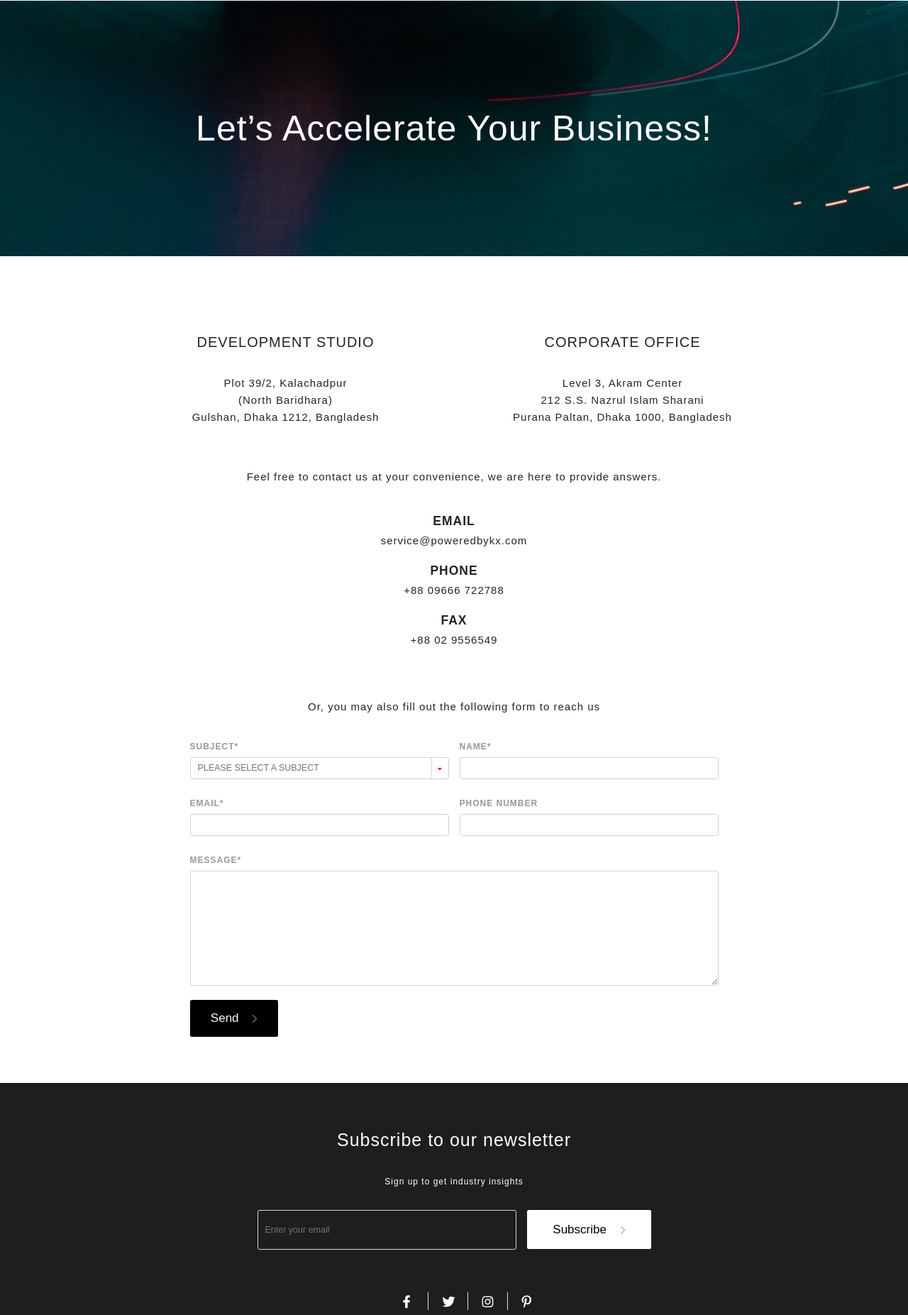
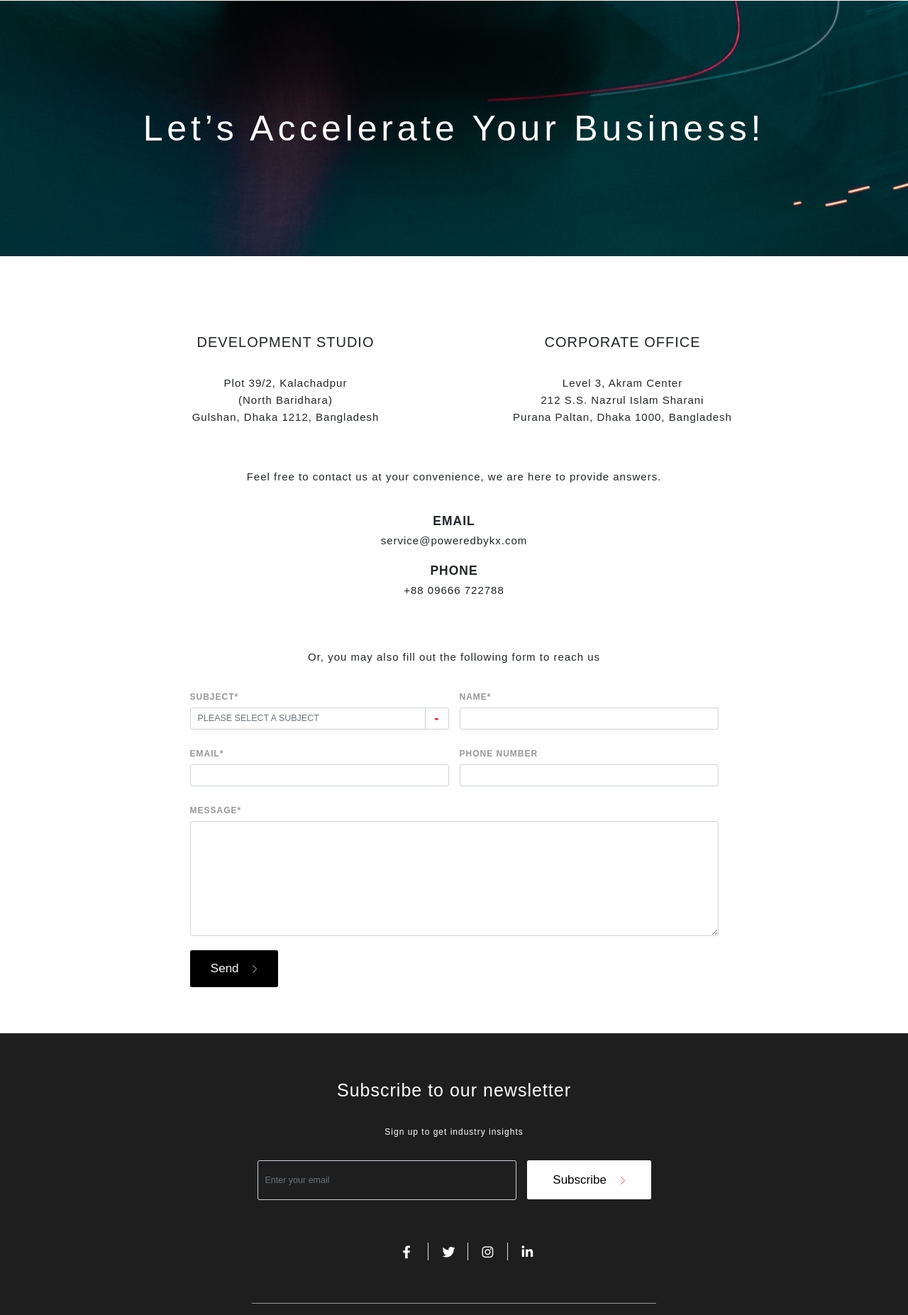
Before and after one commit to anis-intelli/kx, a PHP site: page / in a window 1280 px wide. Shown: the part 1387-3240 px from the top of the page at 71% size. Run offline with PHP 8.4, Linux system fonts and the light colour scheme.

Commit message:
fix font spacing

```diff
--- a/assets/css/style.css
+++ b/assets/css/style.css
@@ -41,6 +41,9 @@ img {
     img {
         width: auto;
     }
+    .logo-wrapper img {
+        min-height: 1.8rem;
+    }
 }
 
 /* All Common CSS  */
@@ -57,7 +60,7 @@ img {
 .heading {
     font-size: 5rem;
     line-height: 1.6;
-    letter-spacing: 0.1rem;
+    letter-spacing: 0.58rem;
 }
 .sub-heading {
     font-size: 3rem;
@@ -136,6 +139,7 @@ img {
 /* hero section  */
 .carousel-heading{
     font-size: 3rem;
+    letter-spacing: .3rem;
 }
 .carousel-caption {
     transform: translateY(-50%);
@@ -175,9 +179,10 @@ img {
     }
     .carousel-heading{
         font-size: 1.3rem;
+        letter-spacing: .13rem;
     }
     .carousel-caption {
-        top: 58%;
+        top: 56%;
     }
 }
 
@@ -265,6 +270,9 @@ img {
 .input-group-text {
     background-color: var(--white);
 }
+.squre-input-grp-text {
+    padding: .375rem 1.2rem;
+}
 @media only screen and (max-width: 992px) {
     .heading-wrapper .heading {
         font-size: 4rem;
@@ -317,7 +325,7 @@ img {
 }
 #footer a {
     color: var(--gray);
-    font-size: 1.2rem;
+    font-size: 1.3rem;
 }
 .footer-menu ul li {
     padding-bottom: 1.9rem;
--- a/index.html
+++ b/index.html
@@ -58,7 +58,7 @@
                 <li class="list-inline-item">
                   <a href="javascript:void">
                     <div class="social-icon bg_black icon_circle">
-                      <i class="fab fa-pinterest-p text-white"></i></div
+                      <i class="fab fa-linkedin-in text-white"></i></div
                   ></a>
                 </li>
               </ul>
@@ -134,10 +134,17 @@
       <div class="container">
         <div class="row pb-5 mx-5 mx-sm-0 gx-5 gx-sm-0">
           <div class="col-12 col-sm-10 col-lg-8 mx-auto">
-            <h2 class="title pb-3">
+            <!-- desktop view  -->
+            <h2 class="title pb-3 d-none d-sm-block">
               The ‘K’ of <strong>KX</strong> refers to <strong>Kinetic Motion</strong>  and ‘X’ is for <strong>Multiplication</strong>.
              <br> We stand for speed and agility that we aspire to power your businesses
              <br>with through integrated tech & logistics frameworks.
+            </h2>
+            <!-- for mobile view  -->
+            <h2 class="title pb-3 d-block d-sm-none">
+              The ‘K’ of <strong>KX</strong> refers to <strong>Kinetic Motion</strong>  and ‘X’ is for <strong>Multiplication</strong>.
+              We stand for speed and agility that we aspire to power your businesses
+             with through integrated tech & logistics frameworks.
             </h2>
           </div>
         </div>
@@ -242,10 +249,6 @@
             <h3 class="text-bold text-uppercase pb-2">PHONE</h3>
             <p>+88 09666 722788</p>
           </div>
-          <div class="col-12 pt-3 pb-3">
-            <h3 class="text-bold text-uppercase pb-2">FAX</h3>
-            <p>+88 02 9556549</p>
-          </div>
         </div>
         <!-- contact details end  -->
         <!-- contact form  -->
@@ -267,7 +270,7 @@
                     aria-label=""
                     aria-describedby="basic-addon2"
                   />
-                  <span class="input-group-text" id="basic-addon2">
+                  <span class="input-group-text squre-input-grp-text" id="basic-addon2">
                     <i class="fa fa-caret-down text-red"></i>
                   </span>
                 </div>
@@ -407,7 +410,7 @@
                     <li class="list-inline-item">
                       <a href="javascript:void">
                         <div class="social-icon">
-                          <i class="fab fa-pinterest-p text-white"></i></div
+                          <i class="fab fa-linkedin-in text-white"></i></div
                       ></a>
                     </li>
                   </ul>
@@ -432,8 +435,8 @@
                 <div class="col-10 col-lg-6">
                   <h4 class="text-white text-uppercase pb-5">Legal</h4>
                   <ul class="list-unstyled">
-                    <li><a href="javascript:void">PRIVACY POLICY</a></li>
-                    <li><a href="javascript:void">TERMS AND CONDITIONS</a></li>
+                    <li><a href="javascript:void">Privacy Policy</a></li>
+                    <li><a href="javascript:void">Terms & Conditions</a></li>
                   </ul>
                 </div>
                 <div class="col-10 col-lg-6">
```
